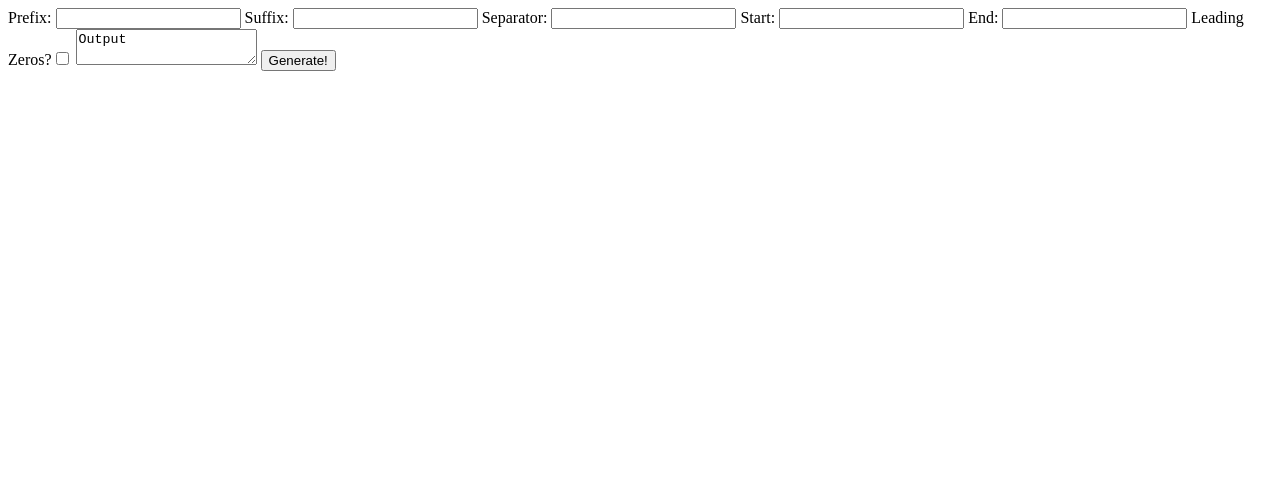
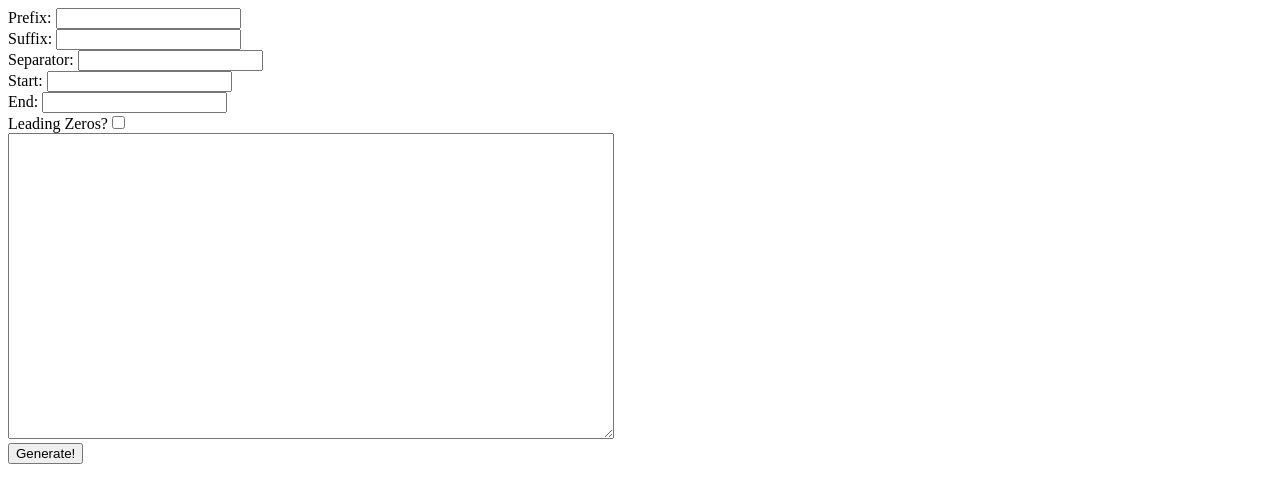
Before and after one commit to reenuka/batch-generate, a plain HTML site: page index.html in a window 1280 px wide. Drawn offline with Linux system fonts and the light colour scheme.

Commit message:
styled layout and excluded separator from empty suffix

```diff
--- a/index.html
+++ b/index.html
@@ -1,15 +1,16 @@
 <!DOCTYPE html>
 <html>
   <head>
+    <link rel="stylesheet" type="text/css" href="stylesheet.css">
   </head>
   <body>
-      <label>Prefix: <input type="text" id="prefix"></label>
-      <label>Suffix: <input type="text" id="suffix"></label>
-      <label>Separator: <input type="text" id="separator"></label>
-      <label>Start: <input type="text" id="start"></label>
-      <label>End: <input type="text" id="end"></label>
-      <label>Leading Zeros?<input type="checkbox" id="leading"></label>
-      <textarea id="output">Output</textarea>
+      <label>Prefix: <input type="text" id="prefix"></label><br />
+      <label>Suffix: <input type="text" id="suffix"></label><br />
+      <label>Separator: <input type="text" id="separator"></label><br />
+      <label>Start: <input type="text" id="start"></label><br />
+      <label>End: <input type="text" id="end"></label><br />
+      <label>Leading Zeros?<input type="checkbox" id="leading"></label><br />
+      <textarea id="output"></textarea><br />
       <button type="submit" id="button">Generate!</button>
       <script type="text/javascript" src="magic.js"></script>
   </body>
--- a/magic.js
+++ b/magic.js
@@ -11,7 +11,11 @@ function addNumberToString (prefix, suffix, separator, start, end, leadingZeros)
       number = zeroPadding(i, end);
     }
 
-    output.push(prefix + separator + number + separator + suffix);
+    if (!suffix) {
+      output.push(prefix + separator + number);
+    } else {
+      output.push(prefix + separator + number + separator + suffix);
+    }
   }
 
   return output.join("\n");
--- /dev/null
+++ b/stylesheet.css
@@ -0,0 +1,4 @@
+#output {
+  width: 600px;
+  height: 300px;
+}
```
